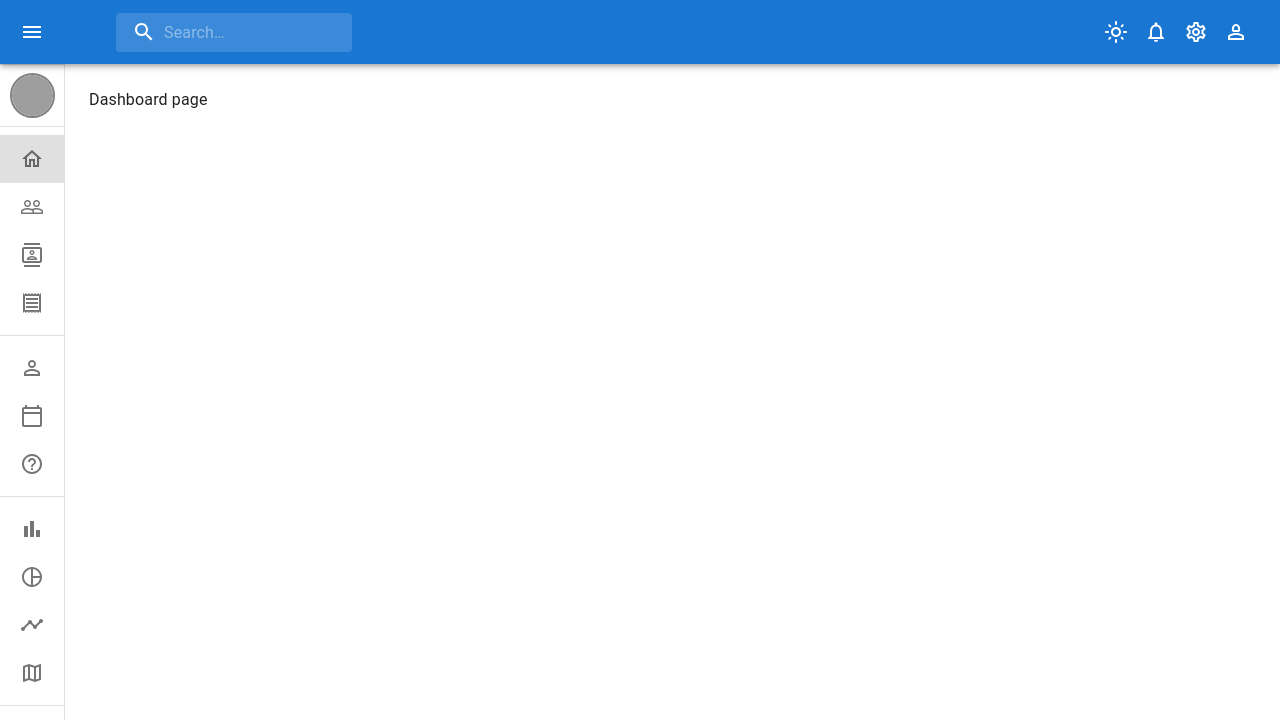
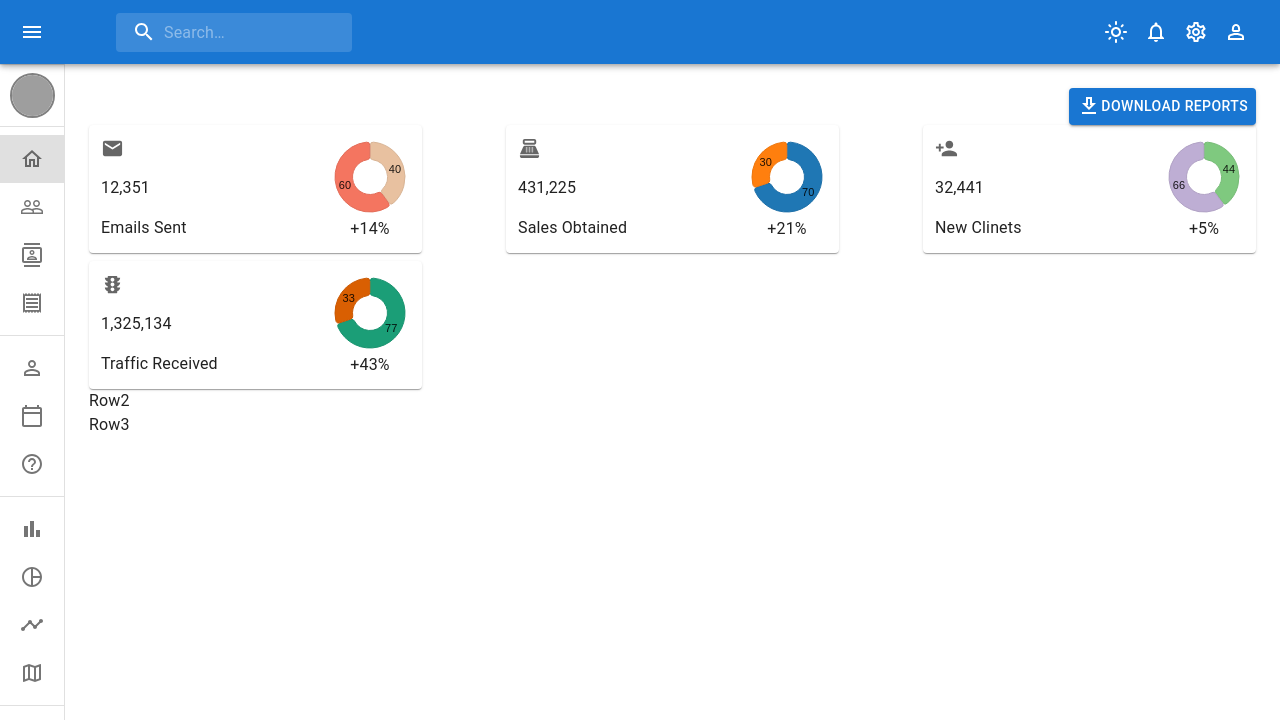
Before and after one commit to midaismael/dashboard, a React (Vite) app: page / in a window 1280 px wide. Shown: the top 720 px of the page. Built offline with nearby package versions, Linux system fonts and the light colour scheme; grey boxes are pictures that could not be loaded; a web font is replaced by a local one.

Commit message:
first design for dashboard

```diff
--- a/src/page/dashboard/Dashboard.jsx
+++ b/src/page/dashboard/Dashboard.jsx
@@ -1,5 +1,21 @@
-import React from "react";
+import { Box, Button } from "@mui/material";
+import Row1 from "./Row1";
+import Row2 from "./Row2";
+import Row3 from "./Row3";
+import { DownloadOutlined } from "@mui/icons-material";
 
 export default function Dashboard() {
-  return <div>Dashboard page</div>;
+  return (
+    <div>
+      <Box sx={{ textAlign: "right" }}>
+        <Button sx={{ padding: "6px 8px" }} variant="contained" color="primary">
+          <DownloadOutlined />
+          Download Reports
+        </Button>
+      </Box>
+      <Row1 />
+      <Row2 />
+      <Row3 />
+    </div>
+  );
 }
--- /dev/null
+++ b/src/page/dashboard/Row2.jsx
@@ -0,0 +1,5 @@
+import React from "react";
+
+export default function Row2() {
+  return <div>Row2</div>;
+}
--- /dev/null
+++ b/src/page/dashboard/Row3.jsx
@@ -0,0 +1,5 @@
+import React from "react";
+
+export default function Row3() {
+  return <div>Row3</div>;
+}
```
